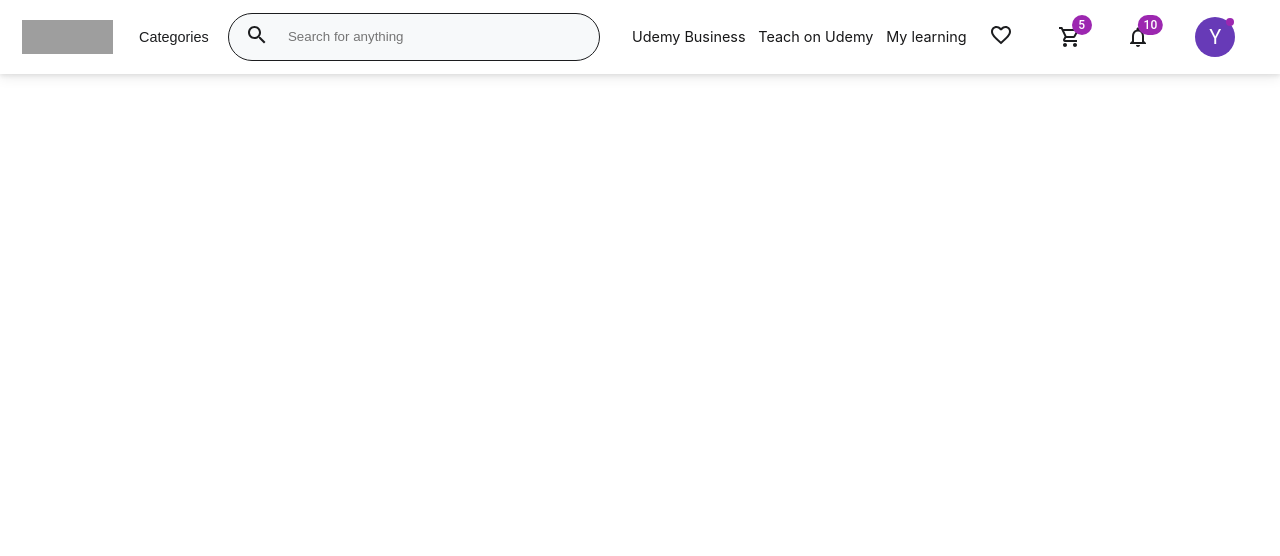
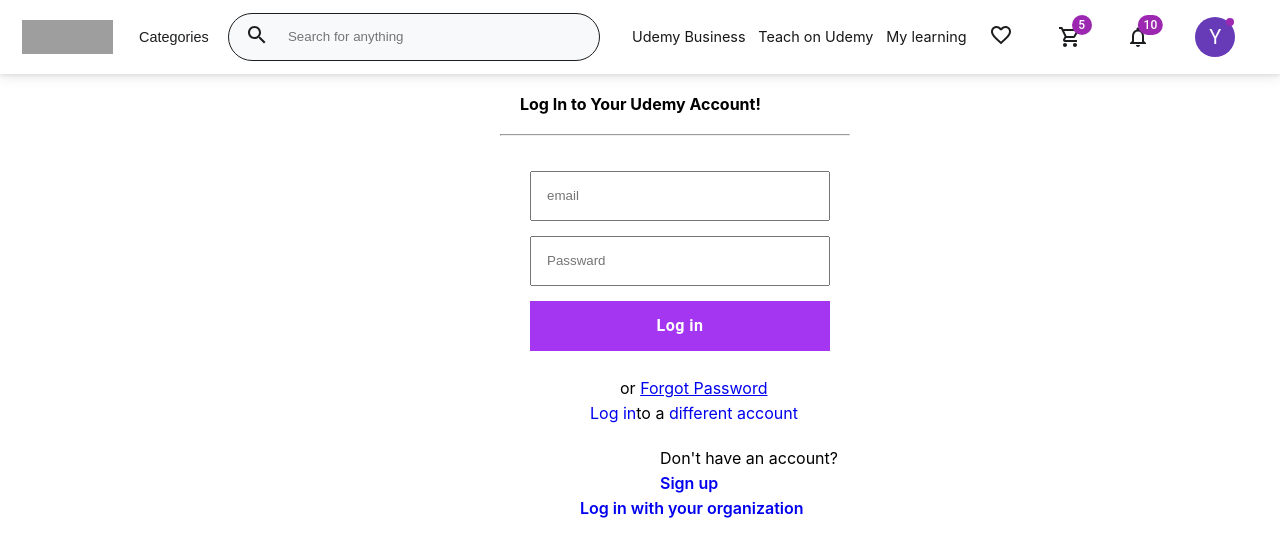
Before and after one commit to yashrajillusion/Udemy-Clone, a React (Create React App) app in the folder udemy-clone/: page /join/login-popup in a window 1280 px wide. Shown: the top 556 px of the page. Built offline with nearby package versions, Linux system fonts and the light colour scheme; grey boxes are pictures that could not be loaded.

Commit message:
login signup connected

```diff
--- a/udemy-clone/src/Components/Login_Signup/Login.jsx
+++ b/udemy-clone/src/Components/Login_Signup/Login.jsx
@@ -1,30 +1,77 @@
-import React from "react";
 import "./login.css";
-import { Header } from "../Header/Header";
+import React, { useState } from "react";
+import { ColorButton } from "../ProdCard/popperprodcard";
+import { useDispatch, useSelector } from "react-redux";
+import { authFunction } from "../../Redux/login/action";
+import { Navigate } from "react-router-dom";
+import Alert from "@mui/material/Alert";
+import CircularProgress from "@mui/material/CircularProgress";
 
 const Login = () => {
+  const [userdata, setUser] = useState({ email: "", password: "" });
+  const { user, loading, error } = useSelector((store) => store.auth);
+
+  const dispatch = useDispatch();
+  const handleChange = (e) => {
+    const { name, value } = e.target;
+    setUser({ ...userdata, [name]: value });
+  };
+  if (user.token != undefined) {
+    console.log(user._id);
+    return <Navigate to={"/"} />;
+  }
   return (
     <div>
       <div className="loginDiv">
         <h4>Log In to Your Udemy Account!</h4>
         <hr className="hr_line_login"></hr>
 
-        <div className="img_tag">
+        {/* <div className="img_tag">
           <img
             src="	https://img-c.udemycdn.com/user/50x50/anonymous_3.png"
             alt=""
           />
           <p>Welcome back, {"Yashas"}</p>{" "}
-        </div>
+        </div> */}
 
         <div className="login_inputDiv">
+          {error ? (
+            <Alert className="alert" severity="error">
+              <p>There was a problem logging in.</p>
+              <p>Check your email and password or create an account.</p>
+            </Alert>
+          ) : (
+            <></>
+          )}
           <input
+            onChange={handleChange}
+            name="email"
+            type="email"
+            placeholder="email"
+            className="login_pw"
+          ></input>
+          <input
+            onChange={handleChange}
+            name="password"
             type="password"
             placeholder="Passward"
             className="login_pw"
           ></input>
 
-          <button id="login_input">Log in</button>
+          {/* <button id="login_input">Log in</button> */}
+          <ColorButton
+            onClick={() => {
+              const URL = "http://localhost:8080/join/login-popup";
+              dispatch(authFunction(userdata, URL));
+            }}
+            id="login_input"
+          >
+            {loading ? (
+              <CircularProgress style={{ color: "white" }} />
+            ) : (
+              "Log in"
+            )}
+          </ColorButton>
         </div>
 
         <div className="forgot_pws">
--- a/udemy-clone/src/Components/Login_Signup/Signup.jsx
+++ b/udemy-clone/src/Components/Login_Signup/Signup.jsx
@@ -7,6 +7,7 @@
 import { ColorButton } from "../ProdCard/popperprodcard";
 import { useDispatch, useSelector } from "react-redux";
 import { authFunction } from "../../Redux/login/action";
+import { Navigate } from "react-router-dom";
 
 const Signup = () => {
   const [userdata, setUser] = useState({ name: "", email: "", password: "" });
@@ -16,7 +17,10 @@
     const { name, value } = e.target;
     setUser({ ...userdata, [name]: value });
   };
-
+  if (user.token != undefined) {
+    console.log(user._id);
+    return <Navigate to={"/"} />;
+  }
   return (
     <div>
       <div className="loginDiv">
@@ -26,7 +30,7 @@
         <div className="login_inputDiv">
           {error ? (
             <Alert className="alert" severity="error">
-              <p>There was a problem creatin your account.</p>
+              <p>There was a problem creating your account.</p>
               <p>Check that your email address is spelled correctly</p>
             </Alert>
           ) : (
@@ -67,7 +71,8 @@
           </button> */}
           <ColorButton
             onClick={() => {
-              dispatch(authFunction(userdata));
+              const URL = "http://localhost:8080/join/signup-popup";
+              dispatch(authFunction(userdata, URL));
             }}
             id="signup_input"
           >
--- a/udemy-clone/src/Components/Login_Signup/login.css
+++ b/udemy-clone/src/Components/Login_Signup/login.css
@@ -40,9 +40,7 @@
       margin-top: 15px;
       margin-bottom: 25px;
   }
-  #login_input:hover {
-      background-color: blue;
-  }
+
   .forgot_pw {
       text-decoration: none;
       margin-left: 120px;
--- a/udemy-clone/src/Components/Login_Signup/signup.css
+++ b/udemy-clone/src/Components/Login_Signup/signup.css
@@ -40,9 +40,7 @@
       margin-top: 15px;
       margin-bottom: 25px;
   }
-  #signup_input:hover {
-      background-color: blue;
-  }
+
   .hv_account {
       margin-left: 40px;
   }
--- a/udemy-clone/src/Components/Routes/router.jsx
+++ b/udemy-clone/src/Components/Routes/router.jsx
@@ -11,7 +11,7 @@
       <Routes>
         <Route path="/" element={<Landigpage />}></Route>
         <Route path="/join/signup-popup" element={<Signup />}></Route>
-        <Route path="/join/signup-popup" element={<Login />}></Route>
+        <Route path="/join/login-popup" element={<Login />}></Route>
       </Routes>
     </>
   );
--- a/udemy-clone/src/Redux/login/action.js
+++ b/udemy-clone/src/Redux/login/action.js
@@ -1,4 +1,5 @@
 import axios from "axios";
+import { useNavigate } from "react-router-dom";
 export const AUTH = "AUTH";
 export const AUTH_LOADING = "AUTH_LOADING";
 export const AUTH_ERROR = "AUTH_ERROR";
@@ -10,15 +11,18 @@
 });
 export const autheError = (status) => ({ type: AUTH_ERROR, payload: status });
 
-export const authFunction = (data) => (dispatch) => {
+export const authFunction = (data, URL) => (dispatch) => {
   dispatch(authLoading(true));
   axios
-    .post("http://localhost:8080/join/signup-popup", data)
+    .post(URL, data)
     .then(({ data }) => {
       dispatch(auth(data));
+      dispatch(authLoading(false));
+      dispatch(autheError(false));
+      console.log(data);
     })
     .catch((err) => {
-      console.log(err);
+      console.log(err.message);
       dispatch(autheError(true));
       dispatch(authLoading(false));
     });
```
Also changed, not shown: 1 other file (tests, documents, lock files or other folders).
